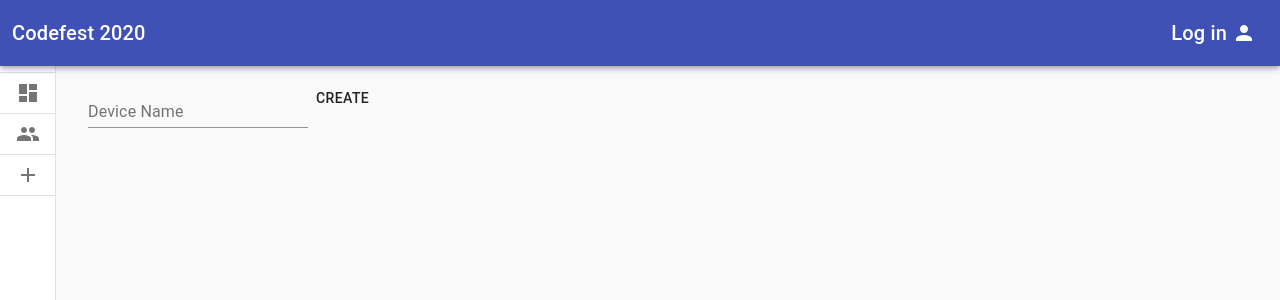
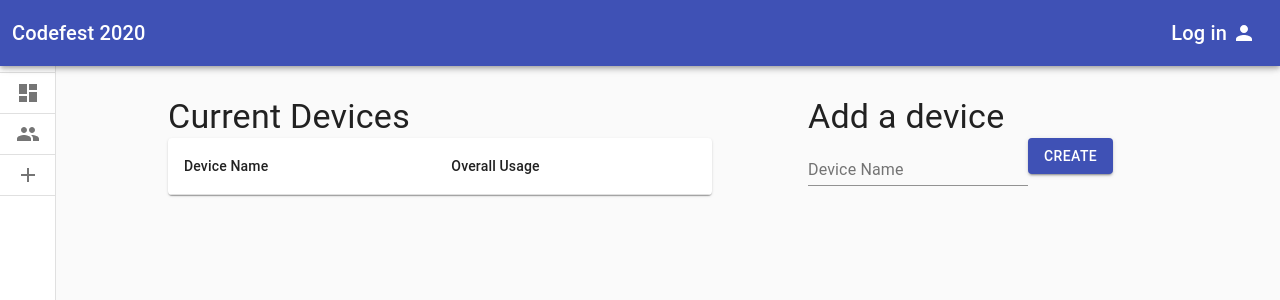
Before and after one commit to dgeorge10/codefest-2020, a React (Create React App) app in the folder frontend/: page /addDevice in a window 1280 px wide. Shown: the top 300 px of the page. Built offline with nearby package versions, Linux system fonts and the light colour scheme.

Commit message:
updating add a device page

```diff
--- a/frontend/src/App.tsx
+++ b/frontend/src/App.tsx
@@ -188,7 +188,7 @@ export default function App() {
             <Route path="/compare" component={Compare} />
             <Route
               path="/addDevice"
-              render={() => <AddDevice username={user.username} />}
+              render={() => <AddDevice user={user} setUser={setUser} />}
             />
             <Route
               path="/login"
--- a/frontend/src/pages/AddDevice.tsx
+++ b/frontend/src/pages/AddDevice.tsx
@@ -1,18 +1,73 @@
 /* eslint-disable object-curly-newline */
 import React, { useState } from "react";
-import { InputLabel, FormControl, Input, Button } from "@material-ui/core";
+import {
+  InputLabel,
+  FormControl,
+  Input,
+  Button,
+  makeStyles,
+  Grid,
+  Typography,
+} from "@material-ui/core";
+import Table from "@material-ui/core/Table";
+import TableBody from "@material-ui/core/TableBody";
+import TableCell from "@material-ui/core/TableCell";
+import TableContainer from "@material-ui/core/TableContainer";
+import TableHead from "@material-ui/core/TableHead";
+import TableRow from "@material-ui/core/TableRow";
+import Paper from "@material-ui/core/Paper";
 import { Api } from "../api";
+import { User } from "../models";
+
+const useStyles = makeStyles((theme) => ({
+  grid: {
+    display: "flex",
+    flexWrap: "wrap",
+    justifyContent: "space-evenly",
+  },
+  gridItem: {
+    padding: theme.spacing(2),
+  },
+}));
 
 interface Props {
-  username: string;
+  user: User;
+  setUser: (user: User) => void;
 }
 
 export default function AddDevice(props: Props) {
-  const { username } = props;
+  const { user, setUser } = props;
+  const { username, devices } = user;
+  const classes = useStyles();
   const [deviceName, setDeviceName] = useState<string>("");
 
   return (
-    <div>
+    <Grid container className={classes.grid}>
+      <Grid item md={6} className={classes.gridItem}>
+        <Typography variant="h4">Current Devices</Typography>
+        <TableContainer component={Paper}>
+          <Table>
+            <TableHead>
+              <TableRow>
+                <TableCell>Device Name</TableCell>
+                <TableCell>Overall Usage</TableCell>
+              </TableRow>
+            </TableHead>
+            <TableBody>
+              {devices.map((row) => (
+                <TableRow key={row.name}>
+                  <TableCell component="th" scope="row">
+                    {row.name}
+                  </TableCell>
+                  <TableCell>{row.usage}</TableCell>
+                </TableRow>
+              ))}
+            </TableBody>
+          </Table>
+        </TableContainer>
+      </Grid>
+      <Grid item md={4} className={classes.gridItem}>
+        <Typography variant="h4">Add a device</Typography>
         <FormControl>
           <InputLabel>Device Name</InputLabel>
           <Input
@@ -23,15 +78,21 @@ export default function AddDevice(props: Props) {
           />
         </FormControl>
         <Button
+          variant="contained"
+          color="primary"
           onClick={() => {
             Api.users
               .addDevice(deviceName, username)
-            .then(console.log)
+              .then((resp) => {
+                setDeviceName("");
+                setUser(resp.data);
+              })
               .catch(console.error);
           }}
         >
           Create
         </Button>
-    </div>
+      </Grid>
+    </Grid>
   );
 }
--- a/frontend/src/pages/Dashboard.tsx
+++ b/frontend/src/pages/Dashboard.tsx
@@ -9,8 +9,8 @@ const useStyles = makeStyles((theme) => ({
   container: {
     display: "flex",
     flexDirection: "column",
-    flexWrap: "wrap"
-  }
+    flexWrap: "wrap",
+  },
 }));
 
 interface Props {
@@ -30,11 +30,20 @@ const data = {
   datasets: [
     {
       label: "My First dataset",
-      backgroundColor: "rgba(255,99,132,0.2)",
-      borderColor: "rgba(255,99,132,1)",
+      // backgroundColor: "rgba(255,99,132,0.2)",
+      // borderColor: "rgba(255,99,132,1)",
       borderWidth: 1,
-      hoverBackgroundColor: "rgba(255,99,132,0.4)",
-      hoverBorderColor: "rgba(255,99,132,1)",
+      // hoverBackgroundColor: "rgba(255,99,132,0.4)",
+      // hoverBorderColor: "rgba(255,99,132,1)",
+      data: [65, 59, 80, 81, 56, 55, 40, 69],
+    },
+    {
+      label: "My second dataset",
+      // backgroundColor: "rgba(255,99,132,0.2)",
+      // borderColor: "rgba(255,99,132,1)",
+      borderWidth: 1,
+      // hoverBackgroundColor: "rgba(255,99,132,0.4)",
+      // hoverBorderColor: "rgba(255,99,132,1)",
       data: [65, 59, 80, 81, 56, 55, 40, 69],
     },
   ],
@@ -44,6 +53,7 @@ const tempDevices: string[] = [""];
 
 export default function Dashboard(props: Props) {
   const { user } = props;
+  console.log(user);
   const classes = useStyles();
   // const [devices] = user.devices;
   const devices = tempDevices;
@@ -58,7 +68,7 @@ export default function Dashboard(props: Props) {
 
   return (
     <Grid container className={classes.container}>
-      <Grid item md={12} style={{ }}>
+      <Grid item md={12} style={{}}>
         <Bar
           data={data}
           width={100}
@@ -68,30 +78,16 @@ export default function Dashboard(props: Props) {
             scales: {
               yAxes: [
                 {
+                  stacked: true,
                   scaleLabel: {
                     display: true,
                     labelString: "Volume",
                   },
                 },
               ],
-            },
-          }}
-        />
-      </Grid>
-      <Grid item md={12}>
-        <Bar
-          data={data}
-          width={100}
-          height={300}
-          options={{
-            maintainAspectRatio: false,
-            scales: {
-              yAxes: [
+              xAxes: [
                 {
-                  scaleLabel: {
-                    display: true,
-                    labelString: "Volume",
-                  },
+                  stacked: true,
                 },
               ],
             },
```
Also changed, not shown: frontend/src/setupProxy.js (+4 -4 lines). Lines whose indentation alone changed are shown as unchanged.
